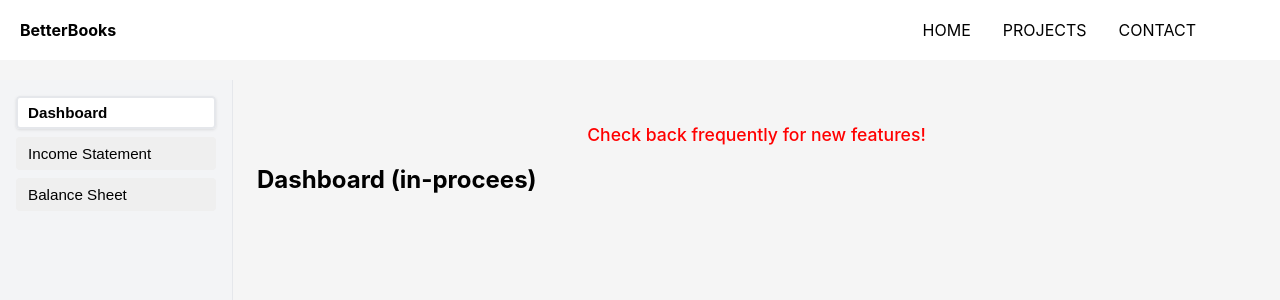
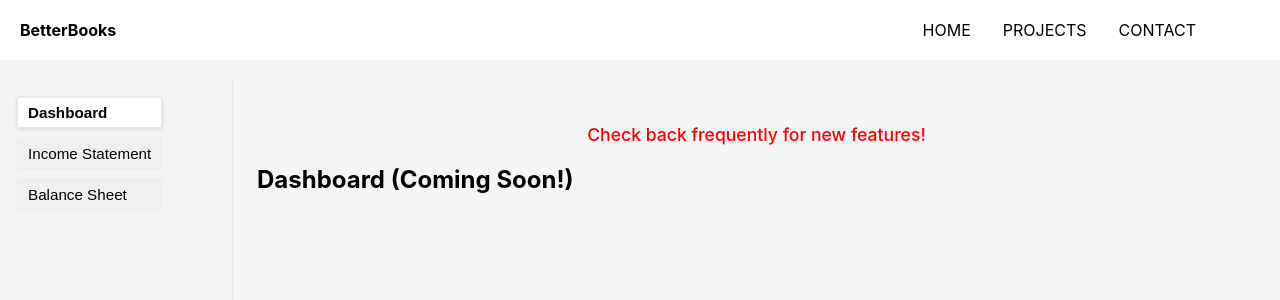
Before and after one commit to rascherb95/rascherb.com, a React (Create React App) app: page /BetterBooks in a window 1280 px wide. Both pictures are taken after a click on the button "Dashboard". Shown: the top 300 px of the page. Built offline with nearby package versions, Linux system fonts and the light colour scheme.

Commit message:
minor changes

```diff
--- a/src/components/Projects/BetterBooks/FinStmtDisplays/BalanceSheet/Components/BalanceSheet.js
+++ b/src/components/Projects/BetterBooks/FinStmtDisplays/BalanceSheet/Components/BalanceSheet.js
@@ -3,7 +3,7 @@ import React from 'react';
 const BalanceSheet = ({ sampleData }) => {
   return (
     <div>
-      <h2 className="text-2xl font-bold mb-4">Balance Sheet (in-procees)</h2>
+      <h2 className="text-2xl font-bold mb-4">Balance Sheet (Coming Soon!)</h2>
       {/* Import dashboard view here */}
     </div>
   );
--- a/src/components/Projects/BetterBooks/FinStmtDisplays/Dashboard/Components/Dashboard.js
+++ b/src/components/Projects/BetterBooks/FinStmtDisplays/Dashboard/Components/Dashboard.js
@@ -3,7 +3,7 @@ import React from 'react';
 const Dashboard = ({ sampleData }) => {
   return (
     <div>
-      <h2 className="text-2xl font-bold mb-4">Dashboard (in-procees)</h2>
+      <h2 className="text-2xl font-bold mb-4">Dashboard (Coming Soon!)</h2>
       {/* Import separate dashboard components here */}
     </div>
   );
--- a/src/components/Projects/BetterBooks/NavBarColumn/NavBarColumn.css
+++ b/src/components/Projects/BetterBooks/NavBarColumn/NavBarColumn.css
@@ -3,6 +3,7 @@
     background-color: #f3f4f6;
     padding: 1rem;
     border-right: 1px solid #e5e7eb;
+    display: flex;
   }
 
   .nav-menu {
```
